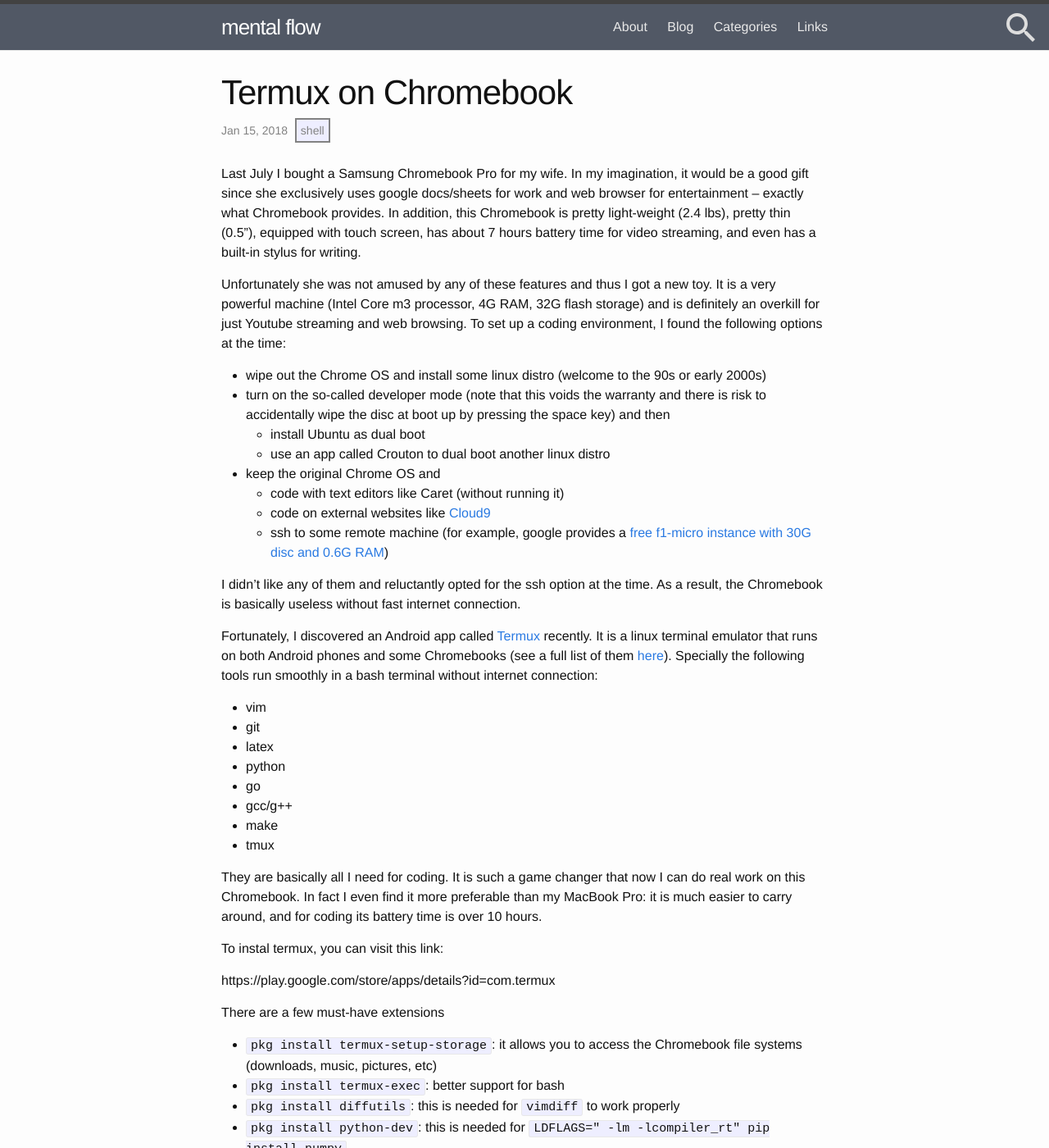
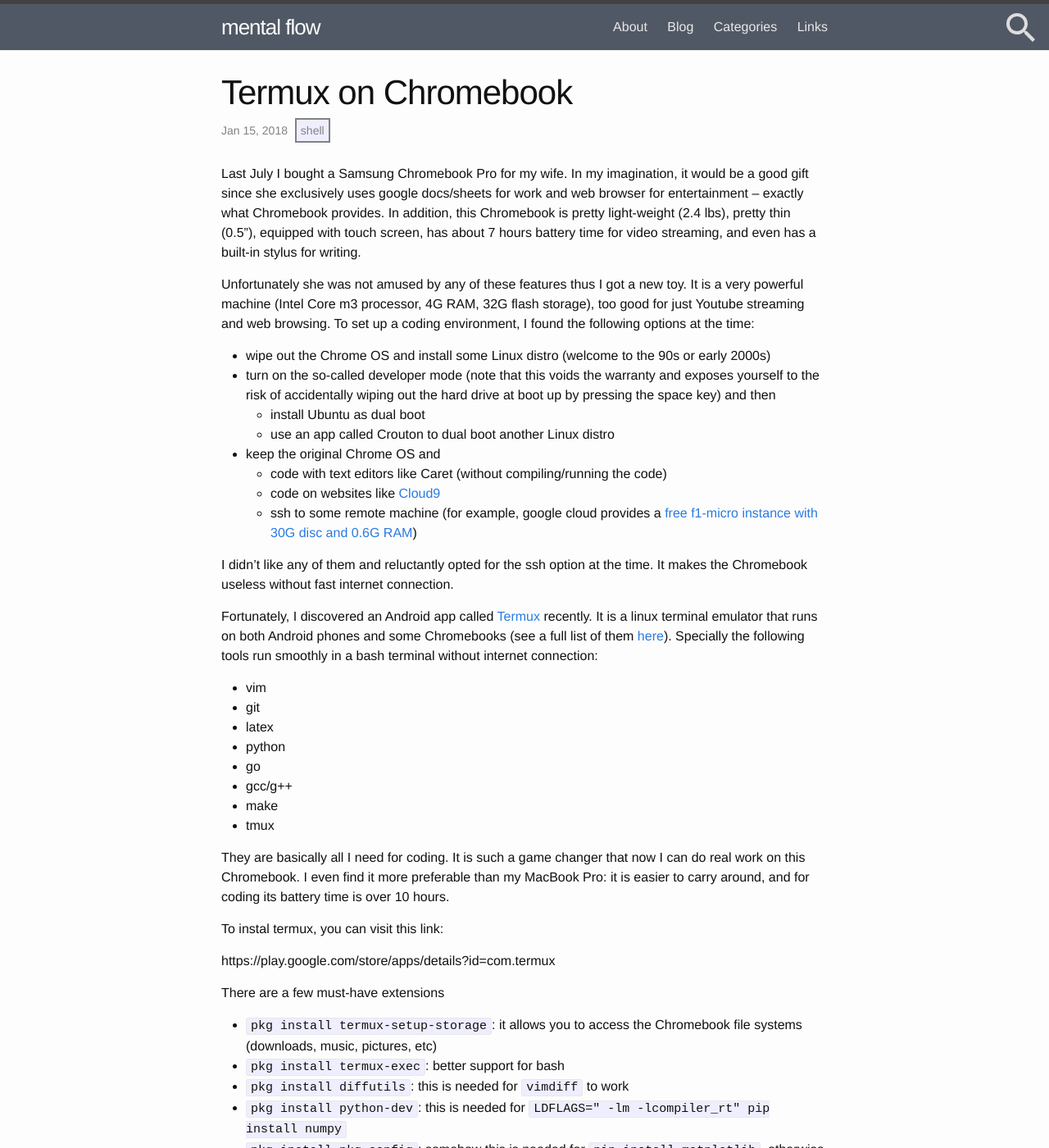
Before and after one commit to nosarthur/nosarthur.github.io, a Jekyll site: the page built from _posts/2018-01-15-termux.md, in a window 1280 px wide and 1400 px high. Shown: the whole window at 82% size. Built offline with Jekyll 4.4.1, drawn with Linux system fonts in a browser that asks for light colours; comment, search, counter and statistics services are not loaded; some of the changed text lies outside the part shown.

Commit message:
update 4.13.2018

````diff
--- a/_posts/2018-01-15-termux.md
+++ b/_posts/2018-01-15-termux.md
@@ -14,21 +14,21 @@
 In addition, this Chromebook is pretty light-weight (2.4 lbs), pretty thin (0.5"), equipped with touch screen,
 has about 7 hours battery time for video streaming, and even has a built-in stylus for writing.
 
-Unfortunately she was not amused by any of these features and thus I got a new toy.
-It is a very powerful machine (Intel Core m3 processor, 4G RAM, 32G flash storage) and is definitely an overkill for just Youtube streaming and web browsing.
+Unfortunately she was not amused by any of these features thus I got a new toy.
+It is a very powerful machine (Intel Core m3 processor, 4G RAM, 32G flash storage), too good for just Youtube streaming and web browsing.
 To set up a coding environment, I found the following options at the time:
 
-* wipe out the Chrome OS and install some linux distro (welcome to the 90s or early 2000s)
-* turn on the so-called developer mode (note that this voids the warranty and there is risk to accidentally wipe the disc at boot up by pressing the space key) and then
+* wipe out the Chrome OS and install some Linux distro (welcome to the 90s or early 2000s)
+* turn on the so-called developer mode (note that this voids the warranty and exposes yourself to the risk of accidentally wiping out the hard drive at boot up by pressing the space key) and then
 	* install Ubuntu as dual boot
-    * use an app called Crouton to dual boot another linux distro
+    * use an app called Crouton to dual boot another Linux distro
 * keep the original Chrome OS and
-    * code with text editors like Caret (without running it)
-	* code on external websites like [Cloud9](https://en.wikipedia.org/wiki/Cloud9_IDE)
-    * ssh to some remote machine (for example, google provides a [free f1-micro instance with 30G disc and 0.6G RAM](https://cloud.google.com/free/))
+    * code with text editors like Caret (without compiling/running the code)
+	* code on websites like [Cloud9](https://en.wikipedia.org/wiki/Cloud9_IDE)
+    * ssh to some remote machine (for example, google cloud provides a [free f1-micro instance with 30G disc and 0.6G RAM](https://cloud.google.com/free/))
 
 I didn't like any of them and reluctantly opted for the ssh option at the time.
-As a result, the Chromebook is basically useless without fast internet connection.
+It makes the Chromebook useless without fast internet connection.
 
 Fortunately, I discovered an Android app called [Termux](https://termux.com/) recently.
 It is a linux terminal emulator that runs on both Android phones and some Chromebooks (see a full list of them [here](https://www.androidcentral.com/these-are-chromebooks-can-run-android-apps)).
@@ -45,8 +45,8 @@
 
 They are basically all I need for coding.
 It is such a game changer that now I can do real work on this Chromebook.
-In fact I even find it more preferable than my MacBook Pro:
-it is much easier to carry around, and for coding its battery time is over 10 hours.
+I even find it more preferable than my MacBook Pro:
+it is easier to carry around, and for coding its battery time is over 10 hours.
 
 To instal termux, you can visit this link:
 
@@ -56,7 +56,7 @@
 
 * `pkg install termux-setup-storage`: it allows you to access the Chromebook file systems (downloads, music, pictures, etc)
 * `pkg install termux-exec`: better support for bash
-* `pkg install diffutils`: this is needed for `vimdiff` to work properly
+* `pkg install diffutils`: this is needed for `vimdiff` to work
 * `pkg install python-dev`: this is needed for `LDFLAGS=" -lm -lcompiler_rt" pip install numpy`
 * `pkg install pkg-config`: somehow this is needed for `pip install matplotlib`, otherwise it complains that `freetype` is not present (although it is)
 
@@ -67,18 +67,18 @@
 ```
 
 You may wonder why I bother installing `matplotlib` in bash.
-The trick is that with `jupyter notebook --ip='0.0.0.0'`, you can see the plots directly in Chrome.
+The nice thing is that with `jupyter notebook --ip='0.0.0.0'`, you can see the plots directly in Chrome.
 
 To install scipy, the easiest way is to use its-pointless repo.
 All the community repos can be seen [from this link](https://wiki.termux.com/wiki/Package_Management#Community_Repositories).
 
-To install fonts and templates from various publishers, run
+To install latex fonts and templates from various publishers, run
 ```
 tlmgr install collection-publishers
 tlmgr install times textcase
 ```
 
-Termux also supports multiple sessions (like the old linux tty1, tty2, etc).
+Termux also supports multiple sessions (like the old Linux tty1, tty2, etc).
 The shortcuts are
 
 * `ctrl+alt+c`: create a new session
@@ -104,7 +104,7 @@
 * ~~The keyboard kinda sucks: the keys are somewhat small and the layout is too crowded.~~ (I gradually get used to it, now the Macbook keyboard feels weird...)
 * It's too easy to hit the power button accidentally.
 * ~~It cannot connect to my company's VPN.~~ (There is an Android app called VpnCilla that does the trick for $4.99. Also remember to enable chrome://flags/#arc-vpn)
-* There is no out-of-box way to display the date in the status bar. One has to move the mouse over the clock to see the date. I don't know what the rationale is behind this...
+* There is no out-of-box way to display the date in the status bar. One has to move the mouse over the clock to see the date. I don't know why it's like this ...
 
 The complaints I have for termux include
 
````
Also changed, not shown: _drafts/yoga-poses.md (+0 -1 lines), _posts/2016-12-11-yoga.md (+4 -5 lines).
